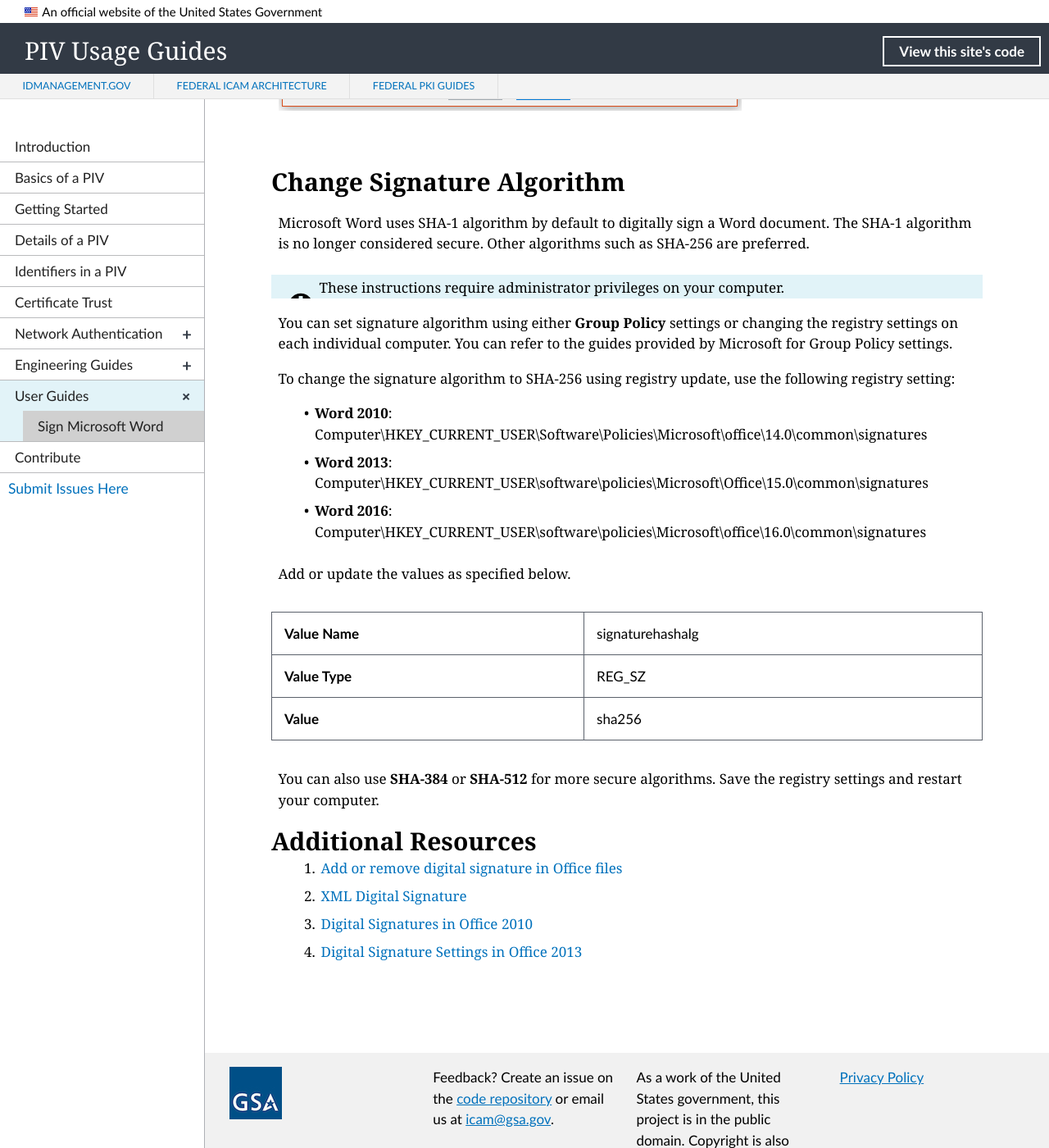
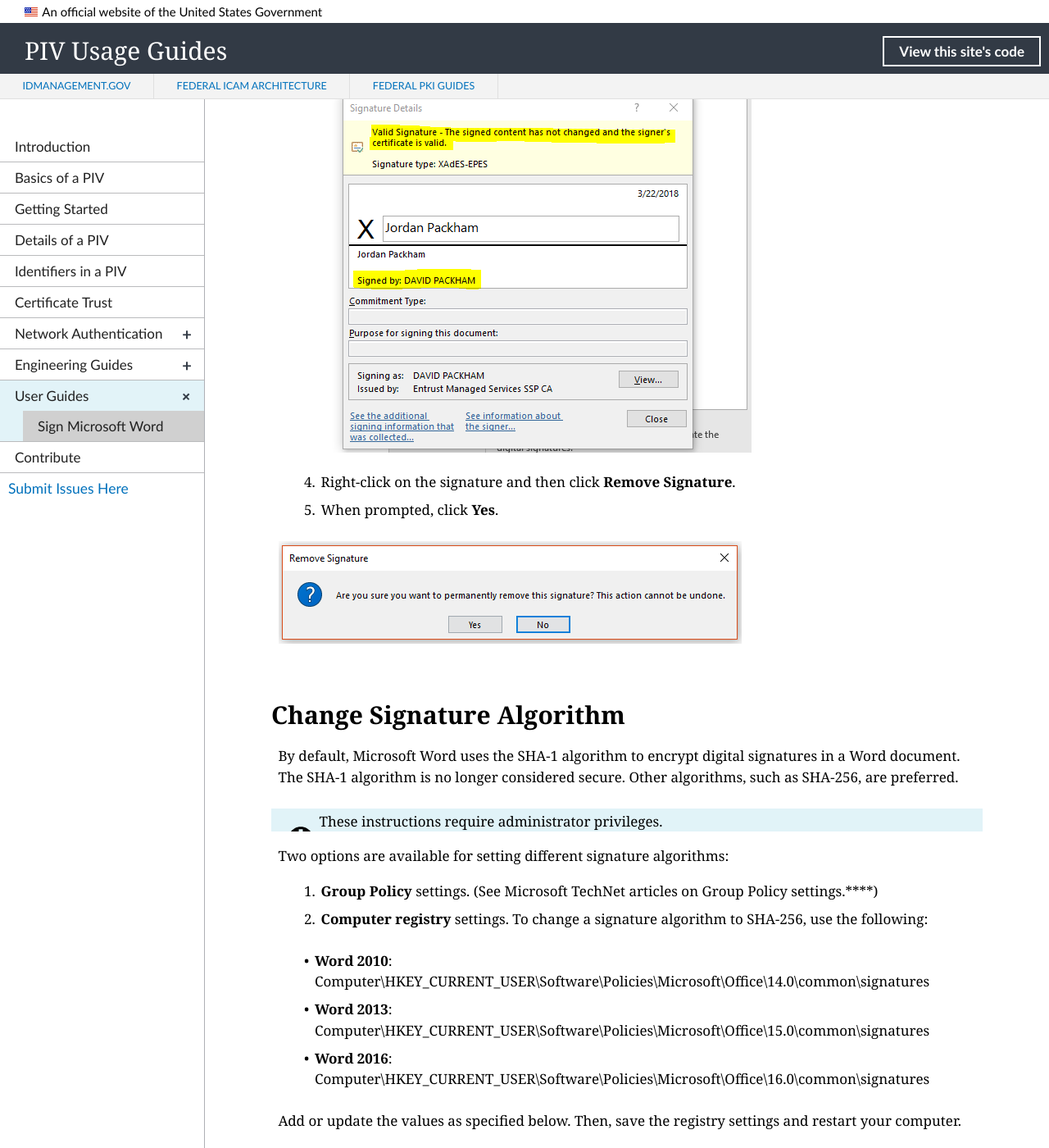
Before and after one commit to GSA/piv-guides, a Jekyll site: the page built from _userguides/01_digital_signing.md, in a window 1280 px wide and 1400 px high, scrolled down 9508 px. Shown: the whole window at 82% size. Built offline with Jekyll 4.4.1, drawn with Linux system fonts in a browser that asks for light colours; nearby versions of some CDN libraries; library files that are not in the unit come from our copies; some of the changed text lies outside the part shown.

Commit message:
Update 01_digital_signing.md
Editorial review

```diff
--- a/_userguides/01_digital_signing.md
+++ b/_userguides/01_digital_signing.md
@@ -100,7 +100,7 @@
 8. Now you can send the digitally signed document to the next approver. _Each successive approver will be able to open the document and double-click the **Signature Line** with his/her name and complete the signing process._
 
 ### Add Multiple Invisible Signatures
-**<We don't need to repeat the procedures if we refer them to the previous "Invisible Signature" section. Are the procedures identical?>**
+**<We don't need to repeat the procedures if we refer them to the previous "Invisible Signature" section. We can delete all but the very last statement: "Final approver will see multiple..." and final screenshot.>**
 One or more approvers may sign a document by using the _invisible signature_ method: [Add an Invisible Digital Signature](#add-an-invisible-digital-signature).
 
 1. Open your document and click the **File** tab.
@@ -111,7 +111,7 @@
 3. From the **Protect Document** drop-down menu, click **Add a Digital Signature**.
 
 4. Complete the signing steps to add _invisible signatures_. _The final approver will see multiple invisible signatures in the document._
-
+<!--Don't understand how user gets to this screen-->
 ![View Signature]({{site.baseurl}}/img/word-signature-12.png)
 
 <br/>
@@ -119,26 +119,31 @@
 ## View Digital Signatures
 
 {% include alert-warning.html content="If you use Word 2013 and open digitally signed Word 2007 or 2010 documents, you may encounter compatibility issues." %}
-<!--"Compatibility issues" means that the signatures will not be there?-->
-You can view digital signatures in a Word document in one of two ways:
+**<Compatibility issues" means that the signatures will not be there?>**
+You can view digital signatures in an incompatible Word document in one of two ways:
 
 1. Click the **View Signatures** button just below the Word ribbon.
 ![View Signature]({{site.baseurl}}/img/word-signature-16.png)
 
-2. Click the **File** tab and then click **View Signatures** in the **Info** section.<br/>
+**OR**
+
+2. Click the **File** tab and select **Info**. Then click **View Signatures**.<br/>
 ![View Signature]({{site.baseurl}}/img/word-signature-11.png)
 
-For either option, you will be able to see the signature details and status in the **Signatures** box.
+For either option, you will be able to see the digital signature details in the **Signatures** box.
 ![View Signature]({{site.baseurl}}/img/word-signature-17.png)
 
 <br/>
 
 ## Remove a Digital Signature
+**<Is this correct?>**
+1. If you want to remove a digital signature, open your Word document and find the signature line.
+2. If there is no signature line, click the **View Signatures** button just below the Word ribbon.
+3. From the **Signatures** box, select the signature you want to to delete.
+![View Signature]({{site.baseurl}}/img/word-signature-17.png)
 
-To remove a signature:
-- Open the Word document and navigate to the signature line. If there is no signature line, you can select the signature to delete from the '**Signatures**' box.
-- Right click on the signature.
-- Click '**Remove Signature**' and click '**Yes**' when prompted.
+3. Right-click on the signature and then click **Remove Signature**.
+4. When prompted, click **Yes**.
 
 ![Remove Signature]({{site.baseurl}}/img/word-signature-8.png)
 
@@ -146,29 +151,31 @@
 
 ## Change Signature Algorithm
 
-Microsoft Word uses SHA-1 algorithm by default to digitally sign a Word document. The SHA-1 algorithm is no longer considered secure. Other algorithms such as SHA-256 are preferred.
+By default, Microsoft Word uses the SHA-1 algorithm to encrypt digital signatures in a Word document. The SHA-1 algorithm is no longer considered secure. Other algorithms, such as SHA-256, are preferred.
 
-{% include alert-info.html content="These instructions require administrator privileges on your computer." %}
+{% include alert-info.html content="These instructions require administrator privileges." %}
 
-You can set signature algorithm using either **Group Policy** settings or changing the registry settings on each individual computer. You can refer to the guides provided by Microsoft for Group Policy settings.
+Two options are available for setting different signature algorithms:
 
-To change the signature algorithm to SHA-256 using registry update, use the following registry setting:
+1. **Group Policy**<!--Object?--> settings. (See Microsoft TechNet articles on Group Policy settings.**<Provide link>**)
+2. **Computer registry** settings. To change a signature algorithm to SHA-256, use the following:
 
-- **Word 2010**: Computer\HKEY_CURRENT_USER\Software\Policies\Microsoft\office\14.0\common\signatures
-- **Word 2013**: Computer\HKEY_CURRENT_USER\software\policies\Microsoft\Office\15.0\common\signatures
-- **Word 2016**: Computer\HKEY_CURRENT_USER\software\policies\Microsoft\office\16.0\common\signatures
+- **Word 2010**: Computer\HKEY_CURRENT_USER\Software\Policies\Microsoft\Office\14.0\common\signatures
+- **Word 2013**: Computer\HKEY_CURRENT_USER\Software\Policies\Microsoft\Office\15.0\common\signatures
+- **Word 2016**: Computer\HKEY_CURRENT_USER\Software\Policies\Microsoft\Office\16.0\common\signatures
 
-Add or update the values as specified below.
+Add or update the values as specified below. Then, save the registry settings and restart your computer.
 
 |**Value Name**|signaturehashalg|
 |**Value Type**|REG_SZ|
 |**Value**|sha256|
 
-You can also use **SHA-384** or **SHA-512** for more secure algorithms. Save the registry settings and restart your computer.
+{% include alert-info.html content="You can also use even more secure algorithms, such as **SHA-384** or **SHA-512**." %}
+
 
 ## Additional Resources
 
-1. [Add or remove digital signature in Office files](https://support.office.com/en-us/article/add-or-remove-a-digital-signature-in-office-files-70d26dc9-be10-46f1-8efa-719c8b3f1a2d){:target="_blank"}
+1. [Add or Remove Digital Signature in Office Files](https://support.office.com/en-us/article/add-or-remove-a-digital-signature-in-office-files-70d26dc9-be10-46f1-8efa-719c8b3f1a2d){:target="_blank"}
 1. [XML Digital Signature](https://www.w3.org/TR/XAdES/
 ){:target="_blank"}
 1. [Digital Signatures in Office 2010](https://blogs.technet.microsoft.com/office2010/2009/12/08/digital-signatures-in-office-2010/){:target="_blank"}
```
